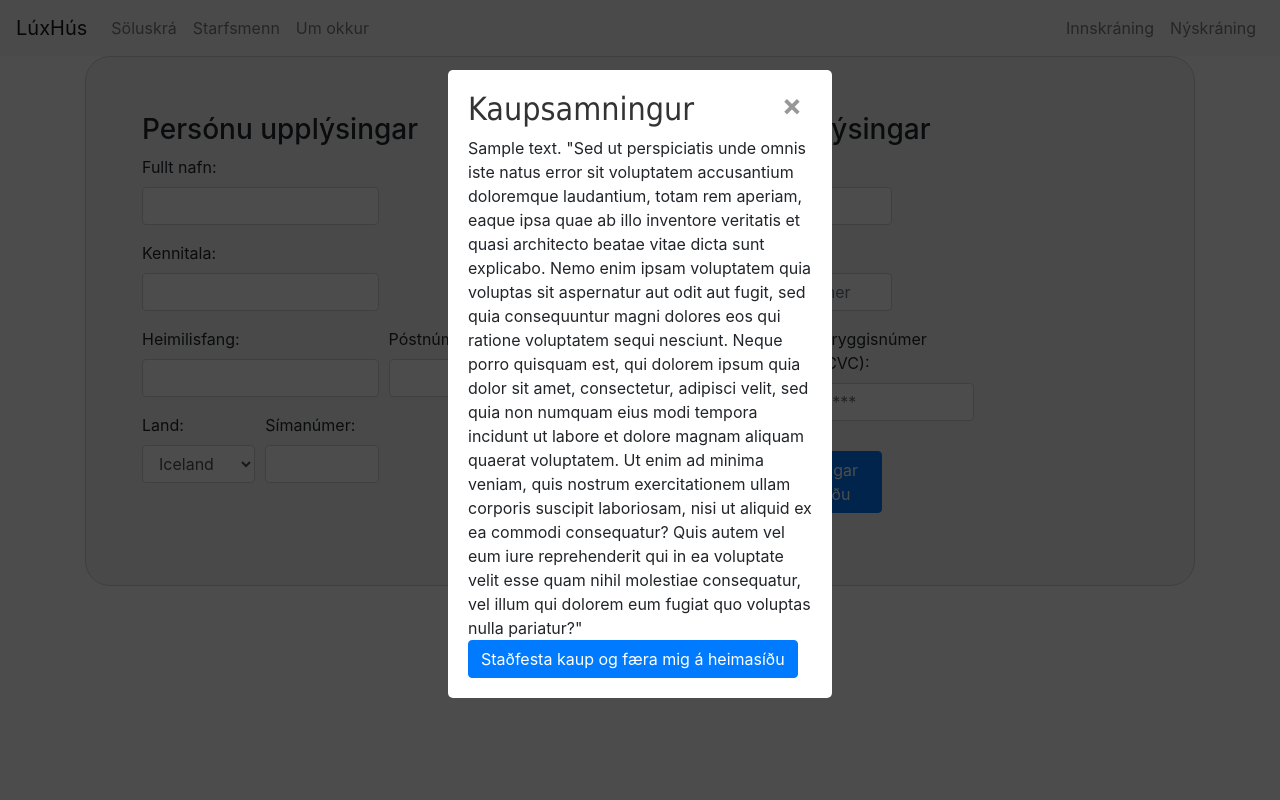
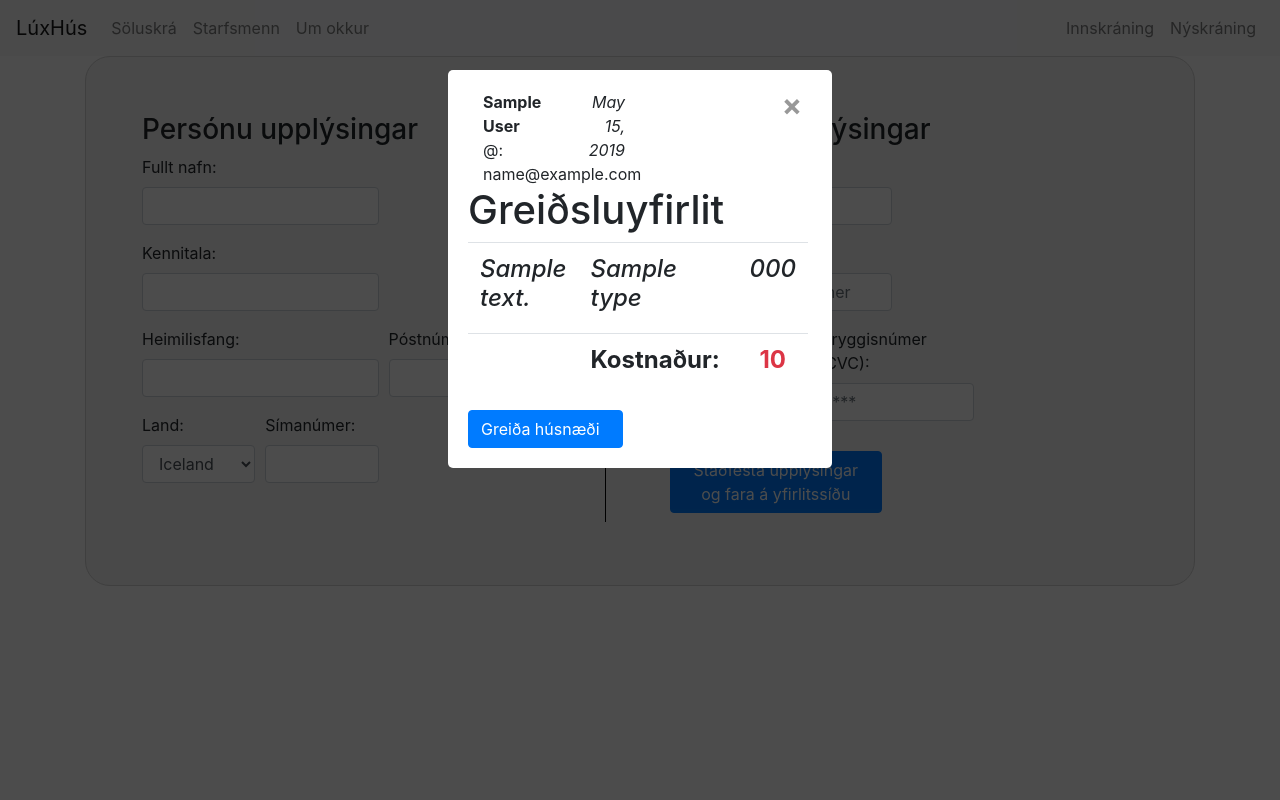
Before and after one commit to pker98/verklegt2, a Django app: template project/templates/greidsluferli/greidsluferli.html in a window 1280 px wide, after a click on "Staðfesta upplýsingar og fara á yfirlitssíðu". Run offline with Django 3.2, Linux system fonts and the light colour scheme; the template is opened without the code that fills it: most values are stand-ins (such as "Sample title", 1, 10 or a date in 2020); some libraries are stand-ins or nearby versions.

Commit message:
changes to confirmation step

```diff
--- a/project/greidsla/views.py
+++ b/project/greidsla/views.py
@@ -7,8 +7,9 @@ from notandi.models import Profile
 
 @login_required
 def greidsla(request, id):
+    profile = Profile.objects.filter(user=request.user)
     apartment = get_object_or_404(Apartment, pk=id)
-    context = { 'apartment': apartment}
+    context = { 'profile': profile, 'apartment': apartment}
     return render(request, 'greidsluferli/greidsluferli.html', context)
 
 @login_required
--- a/project/templates/greidsluferli/greidsluferli.html
+++ b/project/templates/greidsluferli/greidsluferli.html
@@ -340,23 +340,50 @@
     </div>
     </div>
     </form>
-    <!-- Popup -->
+    <!-- Popup - overview of payment -->
         <div id="popup1" class="overlay">
             <div class="popup">
-                <h2 class="h2">Kaupsamningur</h2>
                 <a class="close" href="#">&times;</a>
                 <div class="content">
-                    {{ apartment.address }}
-                    "Sed ut perspiciatis unde omnis iste natus error sit voluptatem accusantium doloremque laudantium,
-                    totam rem aperiam, eaque ipsa quae ab illo inventore veritatis et quasi architecto beatae vitae dicta sunt
-                    explicabo. Nemo enim ipsam voluptatem quia voluptas sit aspernatur aut odit aut fugit, sed quia consequuntur
-                    magni dolores eos qui ratione voluptatem sequi nesciunt. Neque porro quisquam est, qui dolorem ipsum quia dolor
-                    sit amet, consectetur, adipisci velit, sed quia non numquam eius modi tempora incidunt ut labore et dolore magnam
-                    aliquam quaerat voluptatem. Ut enim ad minima veniam, quis nostrum exercitationem ullam corporis suscipit laboriosam,
-                    nisi ut aliquid ex ea commodi consequatur? Quis autem vel eum iure reprehenderit qui in ea
-                    voluptate velit esse quam nihil molestiae consequatur, vel illum qui dolorem eum fugiat quo voluptas nulla pariatur?"
+                    <div class="container">
+                    <div class="row">
+                        <div class="well col-xs-10 col-sm-10 col-md-6 col-xs-offset-1 col-sm-offset-1 col-md-offset-3">
+                            <div class="row">
+                                <div class="col-xs-6 col-sm-6 col-md-6">
+                                        <strong>{{ profile.user.first_name }} {{ profile.user.last_name }}</strong>
+                                        <abbr>@:</abbr> {{ profile.user.email }}
+                                </div>
+                                <div class="col-xs-6 col-sm-6 col-md-6 text-right">
+                                    <p>
+                                        <em>{{ datetime.date.today }}</em>
+                                    </p>
+                                </div>
+                            </div>
+                            <div class="row">
+                                <div class="text-center">
+                                    <h1>Greiðsluyfirlit</h1>
+                                </div>
+                                </span>
+                                <table class="table table-hover">
+                                    <tbody>
+                                        <tr>
+                                            <td class="col-md-9"><h4><em>{{ apartment.address }}</em></h4></td>
+                                            <td class="col-md-9"><h4><em>{{ apartment.type }}</em></h4></td>
+                                            <td class="col-md-9"><h4><em>{{ apartment.zip }}</em></h4></td>
+                                        </tr>
+                                        <tr>
+                                            <td>   </td>
+                                            <td class="text-right"><h4><strong>Kostnaður: </strong></h4></td>
+                                            <td class="text-center text-danger"><h4><strong>{{ apartment.price }}</strong></h4></td>
+                                        </tr>
+                                    </tbody>
+                                </table>
+                                <a class="submit block btn btn-primary" href="{% url 'stadfesting' apartment.id %}">
+                                    Greiða húsnæði<span class="glyphicon glyphicon-chevron-right"></span></a>
+                            </div>
+                        </div>
+                    </div>
                 </div>
-                <a class="submit block btn btn-primary" href="{% url 'fasteignasala-home' %}">Staðfesta kaup og færa mig á heimasíðu</a>
             </div>
         </div>
 {% endblock content %}
--- a/project/templates/greidsluferli/stadfesting.html
+++ b/project/templates/greidsluferli/stadfesting.html
@@ -1,6 +1,5 @@
 {% extends "base.html" %}
 
 {% block content %}
-    <h1>{{ profile.first_name }}</h1>
     <h1>{{ user.first_name }}</h1>
 {% endblock %}
```
